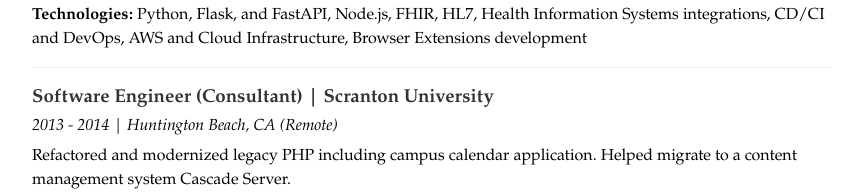
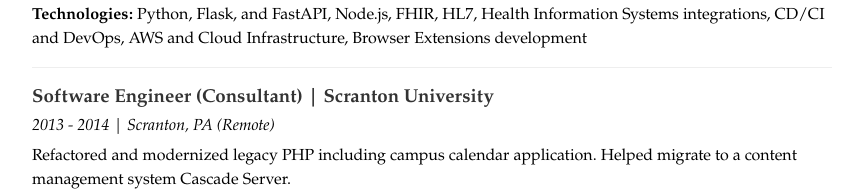
Before and after one commit to yourfriendken/resume, a plain HTML site: page docs/index.html in a window 1280 px wide. Shown: the part 1514-1710 px from the top of the page, without its empty margins (208-1064 px from the left). Drawn offline with Linux system fonts and the light colour scheme.

Commit message:
Location scranton

```diff
--- a/docs/index.html
+++ b/docs/index.html
@@ -69,7 +69,7 @@ Experienced with leading teams, managing projects, and collaborating across disp
 <p><strong>Technologies:</strong> Python, Flask, and FastAPI, Node.js, FHIR, HL7, Health Information Systems integrations, CD/CI and DevOps, AWS and Cloud Infrastructure, Browser Extensions development</p>
 <hr />
 <h3 id="software-engineer-consultant-scranton-university">Software Engineer (Consultant) | Scranton University</h3>
-<p><em>2013 - 2014 | Huntington Beach, CA (Remote)</em></p>
+<p><em>2013 - 2014 | Scranton, PA (Remote)</em></p>
 <p>Refactored and modernized legacy PHP including campus calendar application. Helped migrate to a content management system Cascade Server.</p>
 <p><strong>Technologies:</strong> PHP, HTML, CSS, JavaScript, Java, Velocity, Cascade Server</p>
 <hr />
```
Also changed, not shown: 3 other files.
